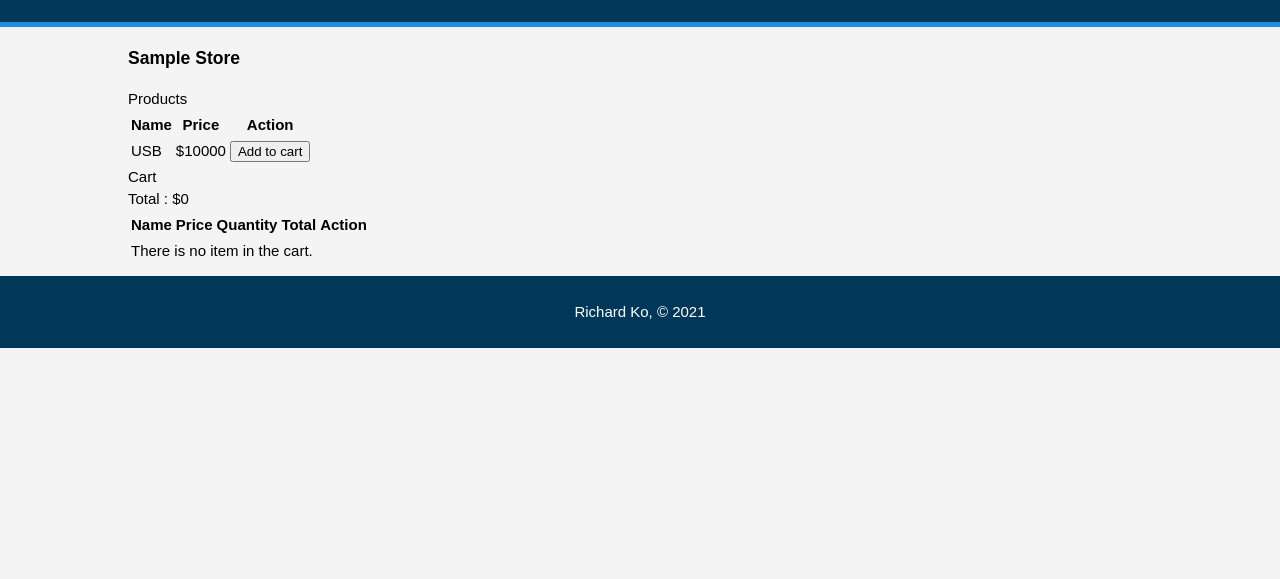
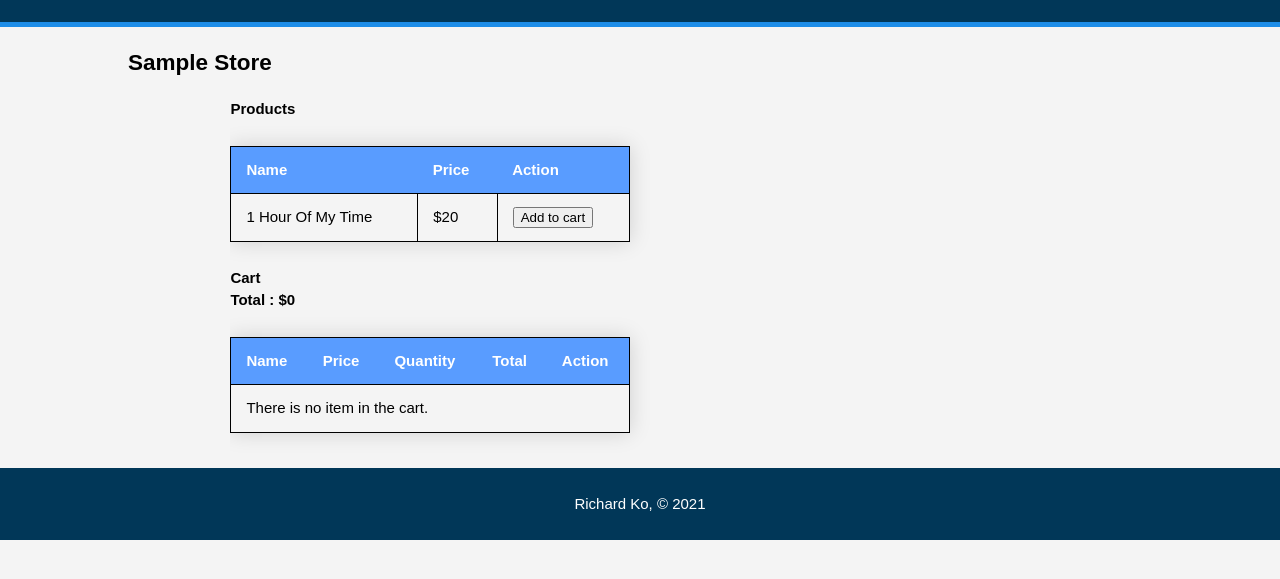
Before and after one commit to 78redok/SEA-website, a plain HTML site: page store.html in a window 1280 px wide. Shown: the part 63-642 px from the top of the page. Drawn offline with Linux system fonts and the light colour scheme.

Commit message:
added store

```diff
--- a/css/main.css
+++ b/css/main.css
@@ -7,7 +7,13 @@ body{
     background-color: #f4f4f4;
 }
 /*global*/
-.container{
+.container_global{
+    width: 80%;
+    margin: auto;
+    overflow: hidden;
+}
+
+.container_store {
     width: 80%;
     margin: auto;
     overflow: hidden;
@@ -176,3 +182,33 @@ article#edu-col{
 }
 
 /* store */
+
+.col-12 {
+    font-weight: bold;
+}
+
+.table-responsive {
+    font-weight: lighter;
+    text-align: left;
+}
+
+table{
+    border-collapse: collapse;
+    margin: 25px 0;
+    min-width: 400px;
+    box-shadow: 0 0 20px rgba(0,0,0,0.15);
+}
+
+thead tr{
+    background-color: #599cff;
+    color: #ffffff;
+    text-align: left;
+}
+
+th, td {
+    padding: 12px 15px;
+}
+
+thead, td, tbody, tr{
+    border: 1px solid #000000;
+}
--- a/store.html
+++ b/store.html
@@ -11,7 +11,7 @@
 </head>
 <body>
     <header>
-       <div class = "container">
+       <div class = "container_global">
            <div id= "menu">
                <h1>
                    <span class = "highlight">Richard</span> Ko
@@ -28,20 +28,20 @@
        </div>
     </header>
 
-    <section id = "main">
-        <div class = "container">
-            <article id="main-col">
+    <section id = "main_store">
+        <div class = "container_store">
                 <h1 class= "page-title">Sample Store</h1>
                 <div class = "container_store">
                     <div class = "row mt-4">
                         <div class = "col-12">
                             <div class = "row">
                                 <div class="col-12"
-                                    <h3>Products</h3>
+                                    <h1>Products</h1>
                                 </div>
                             </div>
                             <div class="table-responsive">
-                                <table class="table table-striped table-hover">
+                                <div style = "overflow-x:auto;">
+                                <table>
                                     <thead>
                                         <tr>
                                             <th>Name</th>
@@ -51,7 +51,7 @@
                                     </thead>
                                     <tbody id = "products">
                                         <tr>
-                                            <td>USB Cable</td>
+                                            <td>1 Hour Of My Time</td>
                                             <td>$10000</td>
                                             <td>
                                                 <button class = "btn btn-success">Add to cart</button>
@@ -59,18 +59,20 @@
                                         </tr>
                                     </tbody>
                                 </table>
+                                </div>
                             </div>
 
                             <div class = "row">
                                 <div class="col-10"
-                                    <h3>Cart</h3>
+                                    <h1>Cart</h1>
                                 </div>
-                                <div class="col-2"
+                                <div class="col-12"
                                     <b id = "total-price">Total: $0</b>
-                            </div>
+                                </div>
                             </div>
                             <div class="table-responsive">
-                                <table class="table table-striped table-hover">
+                                <div style = "overflow-x:auto;">
+                                <table>
                                     <thead>
                                         <tr>
                                             <th>Name</th>
@@ -82,7 +84,7 @@
                                     </thead>
                                     <tbody id = "cart-items">
                                         <tr>
-                                            <td>USB Cable</td>
+                                            <td>1 Hour Of My Time</td>
                                             <td>$10000</td>
                                             <td>1</td>
                                             <td>$10000</td>
@@ -92,11 +94,11 @@
                                         </tr>
                                     </tbody>
                                 </table>
+                                </div>
                             </div>
                         </div>
                     </div>
                 </div>
-            </article>
         </div>
     </section>
 
--- a/store.js
+++ b/store.js
@@ -1,7 +1,7 @@
 const products = [
     {
-        name: 'USB',
-        price: 10000,
+        name: '1 Hour Of My Time',
+        price: 20,
     }
 ]
 
```
Also changed, not shown: about.html (+2 -2 lines), education.html (+2 -2 lines), index.html (+3 -3 lines).
